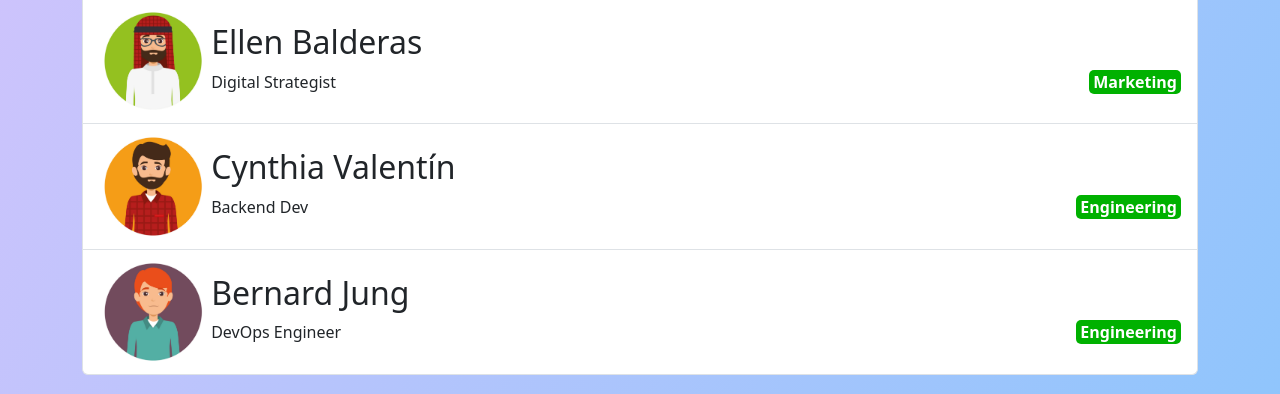
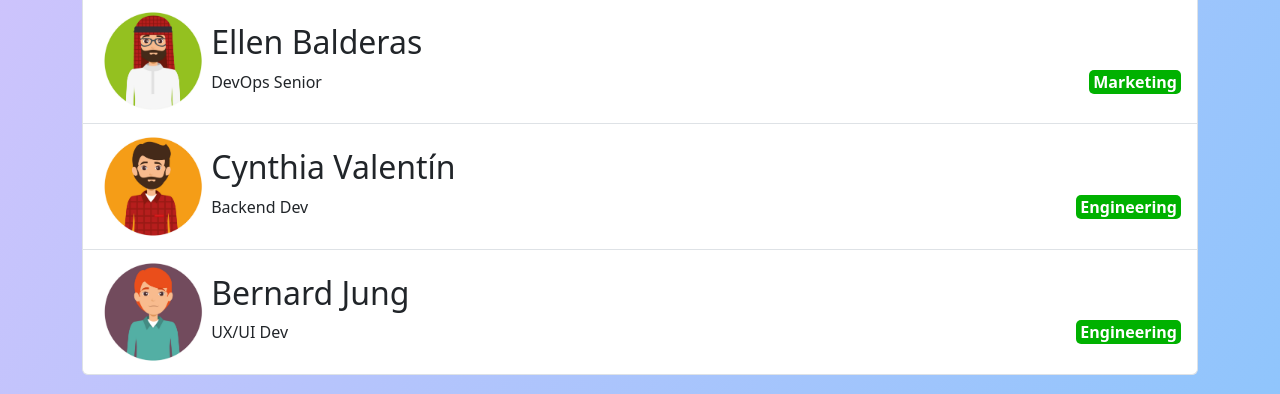
Before and after one commit to lucasecapdevila/react-tp1-ejercicio7, a React (Vite) app: page / in a window 1280 px wide. Shown: the part 833-1227 px from the top of the page. Built offline with nearby package versions, Linux system fonts and the light colour scheme.

Commit message:
correcciones en array de empleados

```diff
--- a/src/App.jsx
+++ b/src/App.jsx
@@ -11,9 +11,9 @@ function App() {
     { id: 4, fullName: "Sergio Ocampo", title: "CTO", department: "Engineering", pic: "./public/empleados/empleado04.png" },
     { id: 5, fullName: "Ares Jiménez", title: "Art Director", department: "Marketing", pic: "./public/empleados/empleado05.png" },
     { id: 6, fullName: "Marta Pérez", title: "Frontend Dev", department: "Engineering", pic: "./public/empleados/empleado06.png" },
-    { id: 7, fullName: "Ellen Balderas", title: "Digital Strategist", department: "Marketing", pic: "./public/empleados/empleado07.png" },
+    { id: 7, fullName: "Ellen Balderas", title: "DevOps Senior", department: "Marketing", pic: "./public/empleados/empleado07.png" },
     { id: 8, fullName: "Cynthia Valentín", title: "Backend Dev", department: "Engineering", pic: "./public/empleados/empleado08.png" },
-    { id: 9, fullName: "Bernard Jung", title: "DevOps Engineer", department: "Engineering", pic: "./public/empleados/empleado09.png" }
+    { id: 9, fullName: "Bernard Jung", title: "UX/UI Dev", department: "Engineering", pic: "./public/empleados/empleado09.png" }
     ]
 
   return (
```
